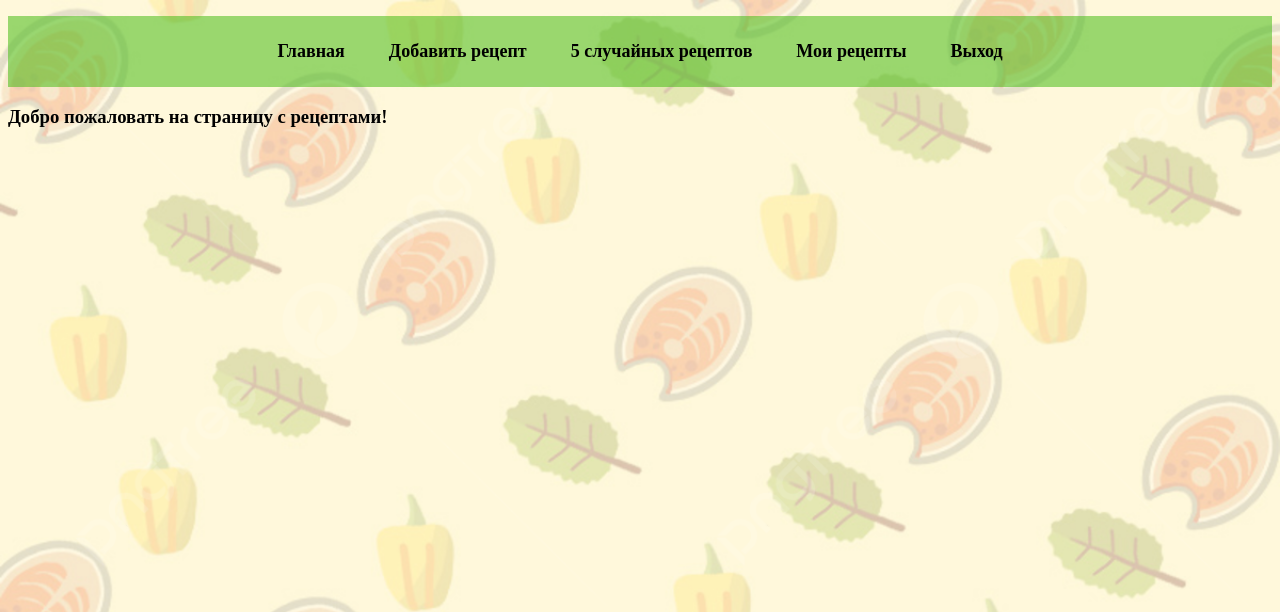
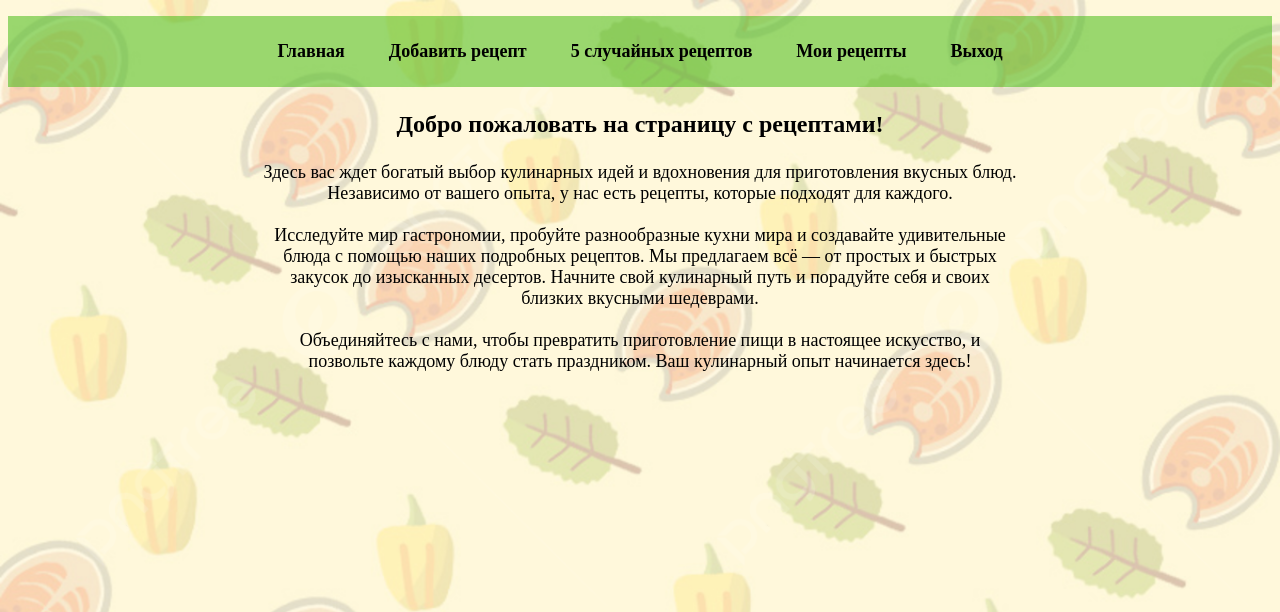
Before and after one commit to DanielFalcony/GB_Django_Certification_project, a Django app: page / in a window 1280 px wide. Shown: the top 612 px of the page. Run offline with Django 4.2, Linux system fonts and the light colour scheme.

Commit message:
Updated index.html: added greetings text

```diff
--- a/RecipeWebsite/recipeapp/templates/recipeapp/index.html
+++ b/RecipeWebsite/recipeapp/templates/recipeapp/index.html
@@ -2,5 +2,16 @@
 
 {% block title %}Сайт с рецептами{% endblock %}
 {% block content %}
-    <h3>Добро пожаловать на страницу с рецептами!</h3>
+    <h3 class="main_title">Добро пожаловать на страницу с рецептами!</h3>
+    <div class="main_text_wrp">
+        <p class="main_text">
+        Здесь вас ждет богатый выбор кулинарных идей и вдохновения для приготовления вкусных блюд.
+        Независимо от вашего опыта, у нас есть рецепты, которые подходят для каждого.
+        <br><br>Исследуйте мир гастрономии, пробуйте разнообразные кухни мира и создавайте удивительные блюда
+        с помощью наших подробных рецептов. Мы предлагаем всё — от простых и быстрых закусок до
+        изысканных десертов. Начните свой кулинарный путь и порадуйте себя и своих близких вкусными
+        шедеврами.<br><br>Объединяйтесь с нами, чтобы превратить приготовление пищи в настоящее искусство,
+            и позвольте каждому блюду стать праздником. Ваш кулинарный опыт начинается здесь!
+    </p>
+    </div>
 {% endblock %}
```
